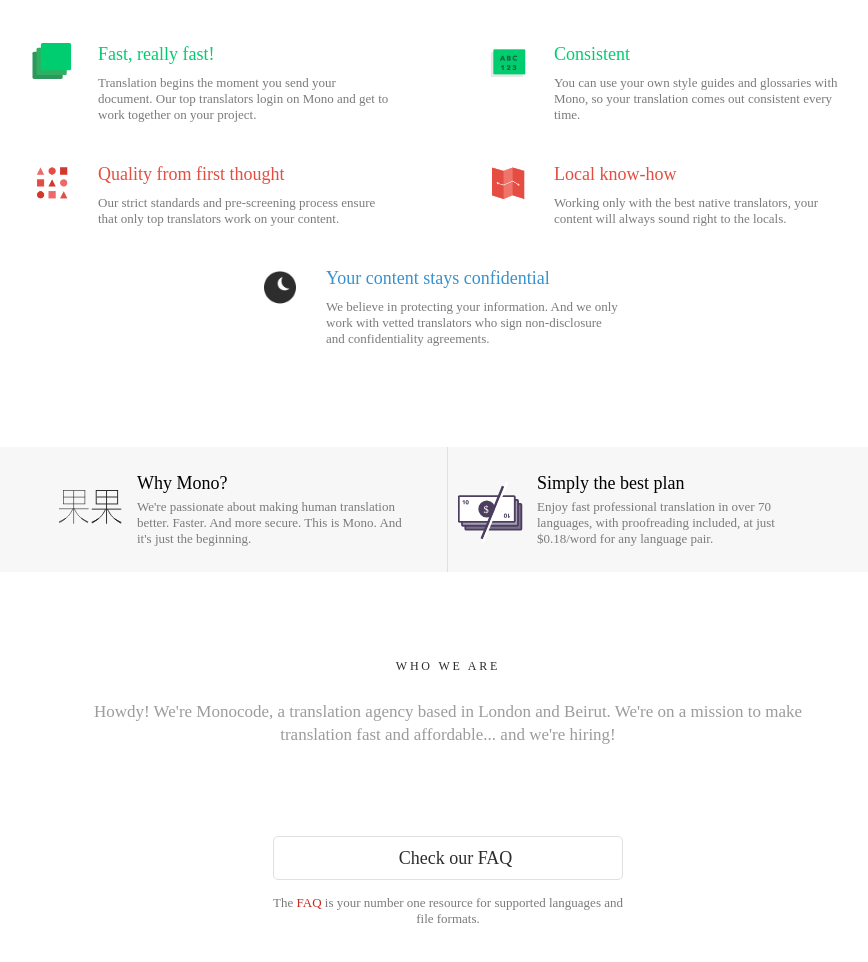
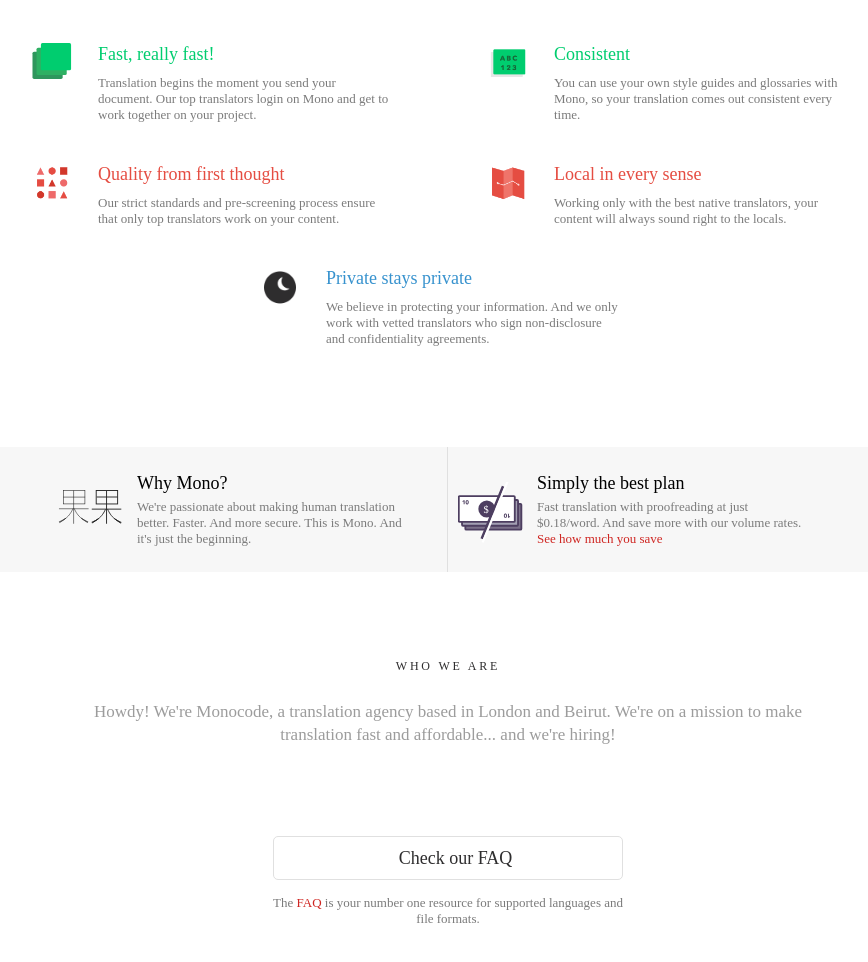
Before and after one commit to youneedthisadvice/youneedthisadvice.github.io, a plain HTML site: page index.html in a window 1280 px wide. Shown: the part 1050-2012 px from the top of the page, without its empty margins (192-1060 px from the left). Drawn offline with nearby package versions, Linux system fonts and the light colour scheme; a web font is replaced by a local one.

Commit message:
Other copy changes

```diff
--- a/index.html
+++ b/index.html
@@ -97,14 +97,14 @@
                     <div class="item" style="display: flex;">
                         <img src="static/images/hashmaps.png" width="30px">
                         <div class="text">
-                            <h5 style="color:#E54D42">Local know-how</h5>
+                            <h5 style="color:#E54D42">Local in every sense</h5>
                             <p>Working only with the best native translators, your content will always sound right to the locals.</p>
                         </div>
                     </div>
                     <div class="item" style="display: flex;">
                         <img src="static/images/darktheme.png" width="30px">
                         <div class="text">
-                            <h5 style="color:#3792CE">Your content stays confidential<br></h5>
+                            <h5 style="color:#3792CE">Private stays private<br></h5>
                             <p>We believe in protecting your information. And we only work with vetted translators who sign non-disclosure and confidentiality agreements.</p>
                         </div>
                     </div>
@@ -123,7 +123,7 @@
                         <img src="./static/images/cash-op.svg" class="2x" width="65px">
                         <div class="text">
                             <h5>Simply the best plan</h5>
-                            <p>Enjoy fast professional translation in over 70 languages, with proofreading included, at just $0.18/word for any language pair.</p>
+                            <p>Fast translation with proofreading at just $0.18/word. And save more with our volume rates. <a href="http://trymono.com/faq">See how much you save</a></p>
                         </div>
                     </div>
                 </div>
```
